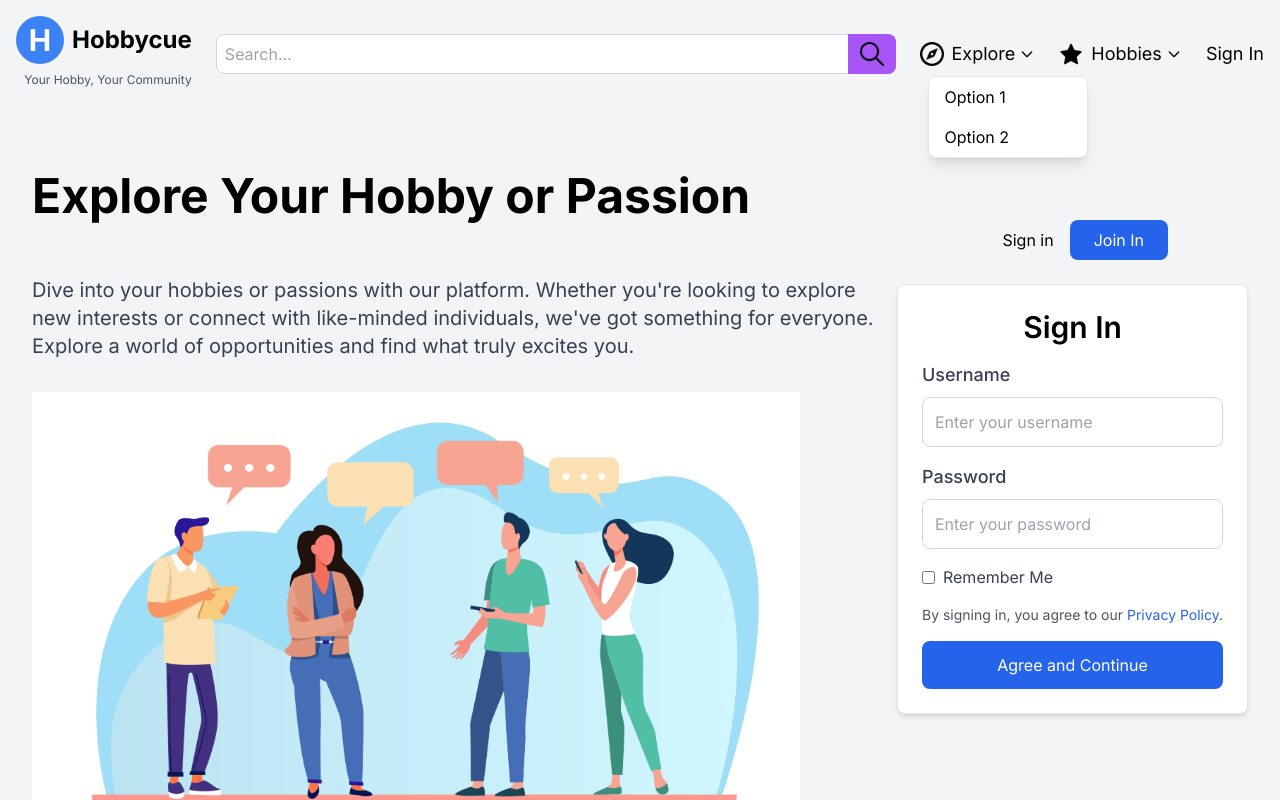
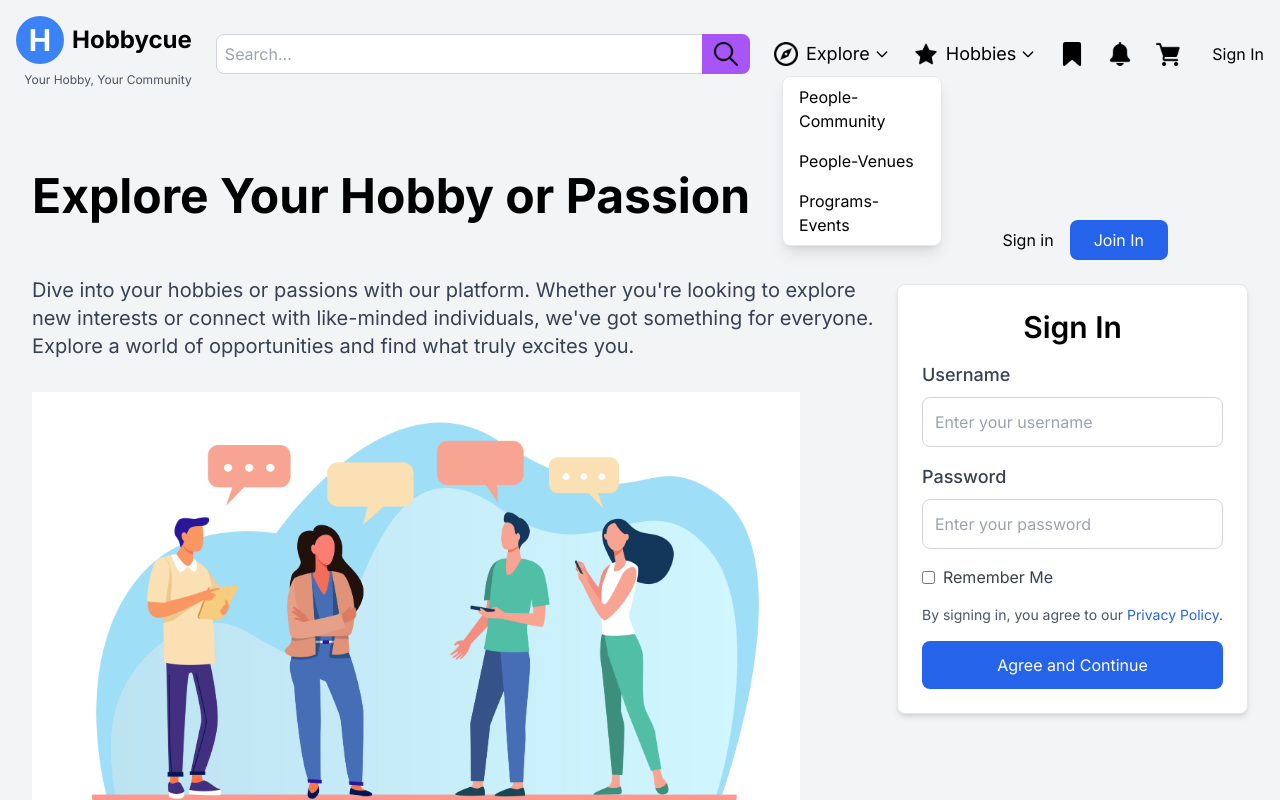
Before and after one commit to Darklord699698/HoobyCue, a Next.js app: page / in a window 1280 px wide. Both pictures are taken after a click on the button "Explore". Shown: the top 800 px of the page. Built offline with nearby package versions, Linux system fonts and the light colour scheme; no server answers.

Commit message:
final commit

```diff
--- /dev/null
+++ b/app/explore/option3.tsx
@@ -0,0 +1,5 @@
+const ExploreOption3: React.FC = () => {
+    return <div>Explore Option 3 Page</div>;
+};
+
+export default ExploreOption3;
--- a/components/Header.tsx
+++ b/components/Header.tsx
@@ -2,15 +2,13 @@
 
 import React, { useState } from "react";
 import Image from "next/image";
-import { useUser, SignedIn, SignedOut, UserButton } from "@clerk/nextjs";
 import Link from "next/link";
+import { SignedIn, SignedOut, UserButton } from "@clerk/nextjs";
 
 const Header: React.FC = () => {
   const [showExploreDropdown, setShowExploreDropdown] = useState(false);
   const [showHobbiesDropdown, setShowHobbiesDropdown] = useState(false);
   const [showSidebar, setShowSidebar] = useState(false);
-
-  const { isSignedIn } = useUser(); // Using Clerk's useUser hook
 
   return (
     <header className="flex flex-col md:flex-row items-center justify-between p-4 bg-gray-100 relative">
@@ -34,41 +32,26 @@ const Header: React.FC = () => {
             </button>
             <div className="flex flex-col space-y-4">
               <Link href="/explore/option1">
-                <div className="block px-4 py-2 hover:bg-gray-100">
-                  Explore Option 1
-                </div>
+                <div className="block px-4 py-2 hover:bg-gray-100">Explore Option 1</div>
               </Link>
               <Link href="/explore/option2">
-                <div className="block px-4 py-2 hover:bg-gray-100">
-                  Explore Option 2
-                </div>
+                <div className="block px-4 py-2 hover:bg-gray-100">Explore Option 2</div>
+              </Link>
+              <Link href="/explore/option3">
+                <div className="block px-4 py-2 hover:bg-gray-100">Explore Option 3</div>
               </Link>
               <Link href="/hobbies/option1">
-                <div className="block px-4 py-2 hover:bg-gray-100">
-                  Hobbies Option 1
-                </div>
+                <div className="block px-4 py-2 hover:bg-gray-100">Hobbies Option 1</div>
               </Link>
               <Link href="/hobbies/option2">
-                <div className="block px-4 py-2 hover:bg-gray-100">
-                  Hobbies Option 2
-                </div>
+                <div className="block px-4 py-2 hover:bg-gray-100">Hobbies Option 2</div>
               </Link>
               <Link href="/bookmarks" className="flex items-center">
-                <Image
-                  src="/icons/bookmark.png"
-                  alt="Bookmarks Icon"
-                  width={24}
-                  height={24}
-                />
+                <Image src="/icons/bookmark.png" alt="Bookmarks Icon" width={24} height={24} />
                 <span className="ml-2">Bookmarks</span>
               </Link>
               <Link href="/cart" className="flex items-center">
-                <Image
-                  src="/icons/grocery-store.png"
-                  alt="Cart Icon"
-                  width={24}
-                  height={24}
-                />
+                <Image src="/icons/grocery-store.png" alt="Cart Icon" width={24} height={24} />
                 <span className="ml-2">Cart</span>
               </Link>
               <SignedOut>
@@ -114,12 +97,7 @@ const Header: React.FC = () => {
             </div>
           </div>
           <Link href="/notifications" className="flex items-center">
-            <Image
-              src="/icons/bell.png"
-              alt="Notifications Icon"
-              width={24}
-              height={24}
-            />
+            <Image src="/icons/bell.png" alt="Notifications Icon" width={24} height={24} />
           </Link>
         </div>
 
@@ -161,12 +139,7 @@ const Header: React.FC = () => {
           <div className="flex items-center space-x-6">
             {/* Explore Dropdown */}
             <div className="relative flex items-center space-x-2">
-              <Image
-                src="/icons/compass.png"
-                alt="Explore Icon"
-                width={24}
-                height={24}
-              />
+              <Image src="/icons/compass.png" alt="Explore Icon" width={24} height={24} />
               <button
                 onClick={() => setShowExploreDropdown(!showExploreDropdown)}
                 className="flex items-center space-x-1 text-lg"
@@ -190,14 +163,13 @@ const Header: React.FC = () => {
               {showExploreDropdown && (
                 <div className="absolute left-0 top-full mt-2 bg-white border rounded-lg shadow-lg w-40">
                   <Link href="/explore/option1">
-                    <div className="block px-4 py-2 hover:bg-gray-100">
-                      Option 1
-                    </div>
+                    <div className="block px-4 py-2 hover:bg-gray-100">People-Community</div>
                   </Link>
                   <Link href="/explore/option2">
-                    <div className="block px-4 py-2 hover:bg-gray-100">
-                      Option 2
-                    </div>
+                    <div className="block px-4 py-2 hover:bg-gray-100">People-Venues</div>
+                  </Link>
+                  <Link href="/explore/option3">
+                    <div className="block px-4 py-2 hover:bg-gray-100">Programs-Events</div>
                   </Link>
                 </div>
               )}
@@ -205,12 +177,7 @@ const Header: React.FC = () => {
 
             {/* Hobbies Dropdown */}
             <div className="relative flex items-center space-x-2">
-              <Image
-                src="/icons/star.png"
-                alt="Hobbies Icon"
-                width={24}
-                height={24}
-              />
+              <Image src="/icons/star.png" alt="Hobbies Icon" width={24} height={24} />
               <button
                 onClick={() => setShowHobbiesDropdown(!showHobbiesDropdown)}
                 className="flex items-center space-x-1 text-lg"
@@ -234,28 +201,33 @@ const Header: React.FC = () => {
               {showHobbiesDropdown && (
                 <div className="absolute left-0 top-full mt-2 bg-white border rounded-lg shadow-lg w-40">
                   <Link href="/hobbies/option1">
-                    <div className="block px-4 py-2 hover:bg-gray-100">
-                      Option 1
-                    </div>
+                    <div className="block px-4 py-2 hover:bg-gray-100">Option 1</div>
                   </Link>
                   <Link href="/hobbies/option2">
-                    <div className="block px-4 py-2 hover:bg-gray-100">
-                      Option 2
-                    </div>
+                    <div className="block px-4 py-2 hover:bg-gray-100">Option 2</div>
                   </Link>
                 </div>
               )}
             </div>
 
-            {/* User Button */}
+            {/* Bookmarks and Cart */}
+            <Link href="/bookmarks" className="flex items-center">
+              <Image src="/icons/bookmark.png" alt="Bookmarks Icon" width={24} height={24} />
+            </Link>
+            <Link href="/notifications" className="flex items-center">
+              <Image src="/icons/bell.png" alt="Notifications Icon" width={24} height={24} />
+            </Link>
+            <Link href="/cart" className="flex items-center">
+              <Image src="/icons/grocery-store.png" alt="Cart Icon" width={24} height={24} />
+            </Link>
+
+            {/* Sign-In or User Icon */}
             <SignedIn>
               <UserButton />
             </SignedIn>
-
-            {/* Sign In */}
             <SignedOut>
-              <Link href="/signin" className="flex items-center text-lg">
-                <span>Sign In</span>
+              <Link href="/signin" className="flex items-center">
+                <span className="ml-2">Sign In</span>
               </Link>
             </SignedOut>
           </div>
```
